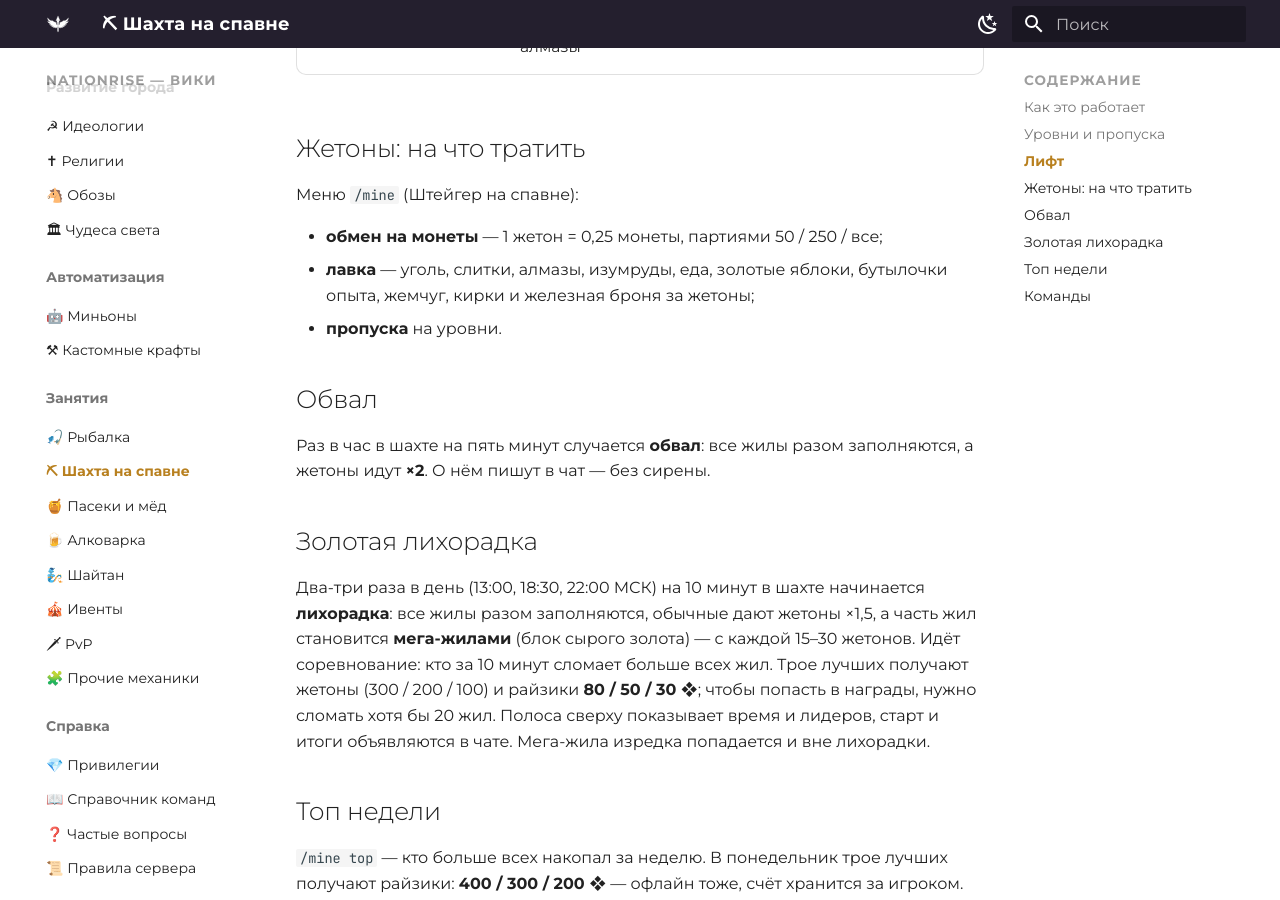
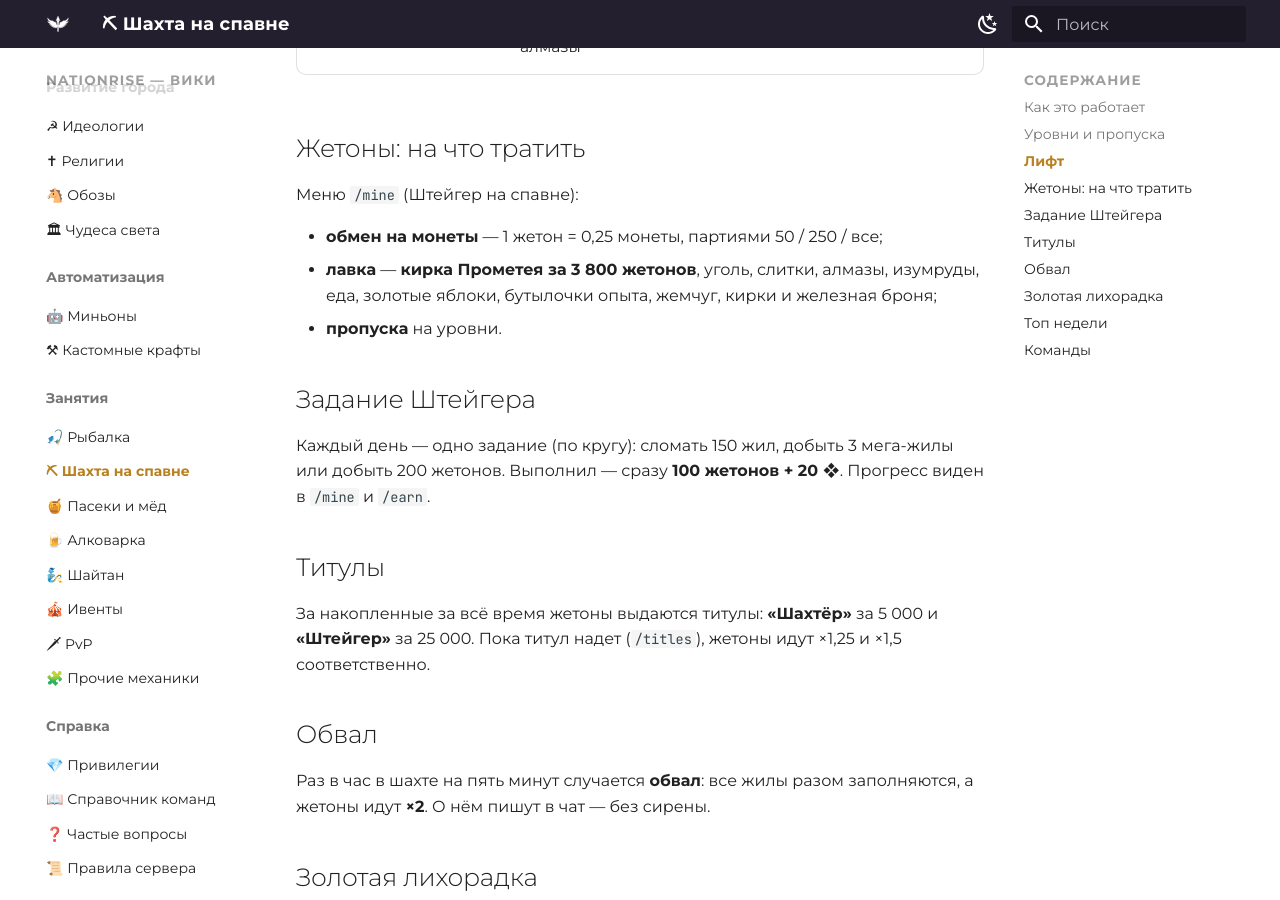
Before and after one commit to zixSSSed/NationRise-Wiki-RU, an MkDocs documentation site: the page built from docs/mine.md, in a window 1280 px wide and 900 px high, scrolled down 1513 px. Built offline with MkDocs 1.6.1 and Material for MkDocs 9.7.7, drawn with Linux system fonts in a browser that asks for light colours.

Commit message:
Шахта: кирка Прометея за жетоны, задание Штейгера, титулы Шахтёр/Штейгер
Co-Authored-By: Claude Opus 5 <noreply@anthropic.com>

```diff
--- a/docs/mine.md
+++ b/docs/mine.md
@@ -46,9 +46,19 @@
 Меню `/mine` (Штейгер на спавне):
 
 - **обмен на монеты** — 1 жетон = 0,25 монеты, партиями 50 / 250 / все;
-- **лавка** — уголь, слитки, алмазы, изумруды, еда, золотые яблоки, бутылочки опыта,
-  жемчуг, кирки и железная броня за жетоны;
+- **лавка** — **кирка Прометея за 3 800 жетонов**, уголь, слитки, алмазы, изумруды, еда,
+  золотые яблоки, бутылочки опыта, жемчуг, кирки и железная броня;
 - **пропуска** на уровни.
+
+## Задание Штейгера
+
+Каждый день — одно задание (по кругу): сломать 150 жил, добыть 3 мега-жилы или добыть
+200 жетонов. Выполнил — сразу **100 жетонов + 20 ❖**. Прогресс виден в `/mine` и `/earn`.
+
+## Титулы
+
+За накопленные за всё время жетоны выдаются титулы: **«Шахтёр»** за 5 000 и **«Штейгер»**
+за 25 000. Пока титул надет (`/titles`), жетоны идут ×1,25 и ×1,5 соответственно.
 
 ## Обвал
 
```
